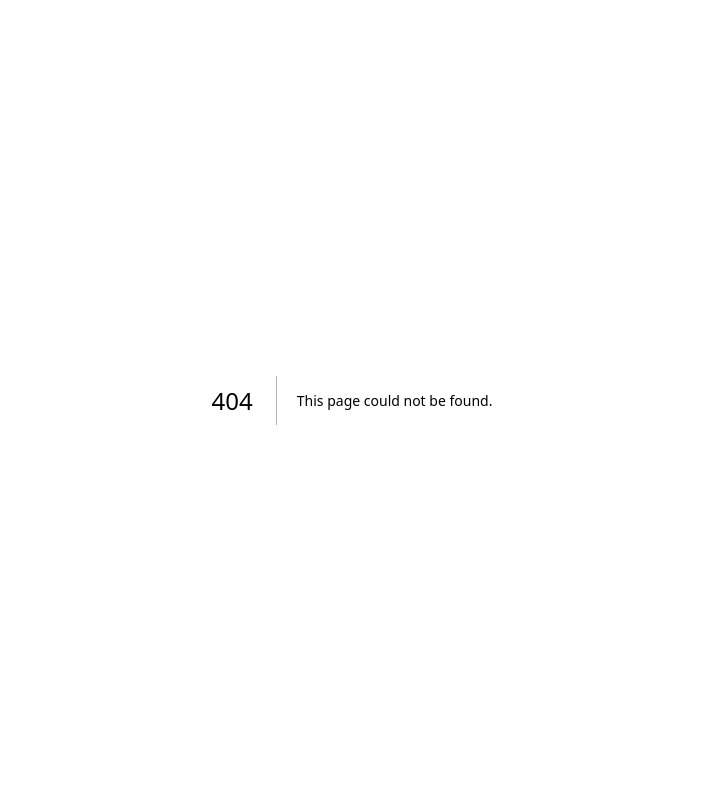
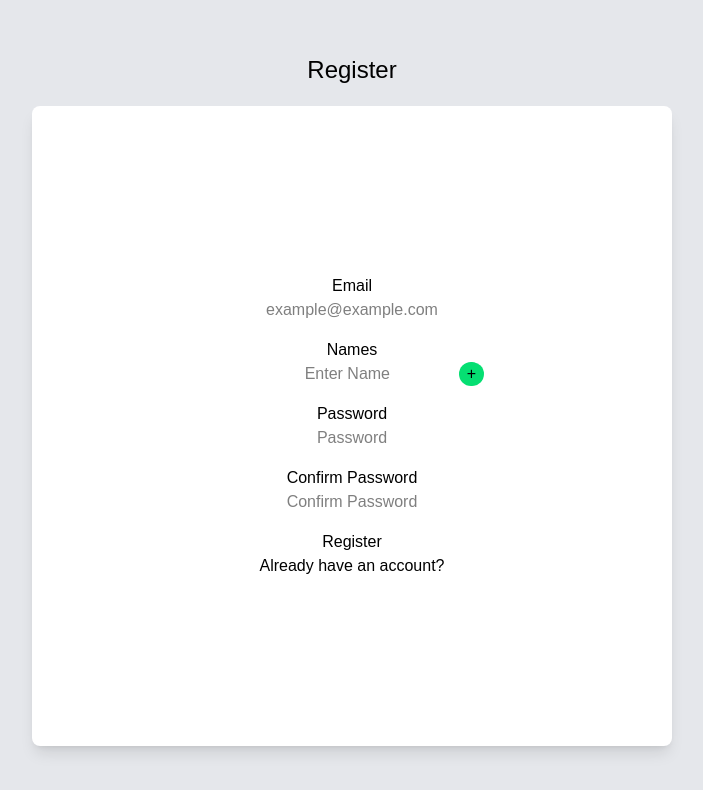
Before and after one commit to avillann00/scrapus, a Next.js app: page /register in a window 1280 px wide. Before the commit this address had no page. Shown: the top 790 px of the page, without its empty margins (288-991 px from the left). Built offline with nearby package versions, Linux system fonts and the light colour scheme.

Commit message:
feat(Register): Implement register page
features:
- Register template
- Register api route
- Validation
- Account creation

```diff
--- /dev/null
+++ b/app/api/register/route.ts
@@ -0,0 +1,38 @@
+import { NextResponse } from 'next/server'
+import { hash } from 'bcryptjs'
+import prisma from '@/lib/prisma'
+
+export async function POST(req: Request){
+  try{
+
+    const { email, names, password } = await req.json()
+
+    if(!email || !password || names.length < 1){
+      return NextResponse.json({ error: 'Missing fields' }, { status: 400 })
+    }
+
+    const existingUser = await prisma.user.findUnique({
+      where: { email }
+    })
+
+    if(existingUser){
+      return NextResponse.json({ error: 'Email already in use' }, { status: 400 })
+    }
+
+    const hashedPassword = await hash(password, 12)
+
+    const user = await prisma.user.create({
+      data: {
+        email,
+        names,
+        password: hashedPassword
+      }
+    })
+
+    return NextResponse.json({ success: true, user: { id: user.id, email: user.email, names: user.names } }, { status: 201 })
+  }
+  catch(error){
+    console.error('Error registering user: ', error)
+    return NextResponse.json({ error: 'Server error' }, { status: 500 })
+  }
+}
--- a/app/login/page.tsx
+++ b/app/login/page.tsx
@@ -29,12 +29,12 @@ export default function Login(){
   return(
     <div className='bg-gray-200 w-screen h-screen flex flex-col items-center justify-center gap-5'>
       <h1 className='text-center text-2xl text-black'>Login</h1>
-      <div className='bg-white w-1/2 h-1/2 rounded-lg shadow-lg text-black flex items-center justify-center'>
+      <div className='bg-white w-1/2 h-1/2 rounded-lg shadow-lg text-black flex flex-col items-center justify-center'>
         <form className='flex flex-col gap-4' onSubmit={handleSubmit}>
           <label className='flex flex-col text-center'>
             Email
             <input
-              type='text'
+              type='email'
               placeholder='example@example.com'
               value={email}
               onChange={(e) => setEmail(e.target.value)}
@@ -52,8 +52,8 @@ export default function Login(){
             />
           </label>
           <button className='hover:text-pink-500 mt-10' type='submit'>Login</button>
-          <button className='hover:text-blue-500' onClick={() => router.push('/register')}>Need an account?</button>
         </form>
+        <button className='hover:text-blue-500' onClick={() => router.push('/register')}>Need an account?</button>
       </div>
     </div>
   )
--- /dev/null
+++ b/app/register/page.tsx
@@ -0,0 +1,136 @@
+'use client'
+
+import axios from 'axios'
+import { useRouter } from 'next/navigation'
+import { useState } from 'react'
+
+export default function Register(){
+  const router = useRouter()
+
+  const [email, setEmail] = useState('')
+  const [name, setName] = useState('')
+  const [names, setNames] = useState<String[]>([])
+  const [password, setPassword] = useState('')
+  const [confirmPassword, setConfirmPassword] = useState('')
+
+  const handleSubmit = async (e: React.FormEvent) => {
+    e.preventDefault()
+
+    if(email.length < 1){
+      alert('Email is required')
+      return
+    }
+    if(names.length < 1){
+      alert('There needs to be at least one name')
+      return
+    }
+    if(password.length < 1){
+      alert('Password is required')
+      return
+    }
+    if(password !== confirmPassword){
+      alert('Passwords do not match')
+      return
+    }
+
+    try{
+      const response = await axios.post('/api/register', {
+        email: email,
+        names: names,
+        password: password
+      })
+
+      router.push('/login')
+    }
+    catch(error){
+      console.error('Error registering user: ', error)
+      alert('Error with registration')
+    }
+
+  }
+
+  const mappedNames = names?.map((name: string) => (
+    <div key={name} className='flex flex-row gap-1'>
+      {name}
+      <button className='bg-red-400 rounded-full px-2' onClick={() => handleRemove(name)}>-</button>
+    </div>
+  ))
+
+  const handleRemove = (name: string) => {
+    setNames((prev) => prev.filter((s) => s !== name))
+  }
+
+  const handleAdd = () => {
+    if(name.trim().length < 1){
+      alert('Name cannot be blank')
+      return
+    }
+    if(names.includes(name.trim())){
+      alert('Name already added')
+      return
+    }
+
+    setNames((prev) => ([...prev, name.trim()]))
+    setName('')
+  }
+
+  return(
+    <div className='bg-gray-200 w-screen h-screen flex flex-col items-center justify-center gap-5'>
+      <h1 className='text-center text-2xl text-black'>Register</h1>
+      <div className='bg-white w-1/2 h-4/5 rounded-lg shadow-lg text-black flex flex-col items-center justify-center'>
+        <form className='flex flex-col gap-4 w-full' onSubmit={handleSubmit}>
+          <label className='flex flex-col text-center'>
+            Email
+            <input
+              type='email'
+              className='text-center'
+              value={email}
+              onChange={(e) => setEmail(e.target.value)}
+              placeholder='example@example.com'
+            />
+          </label>
+          <label className='flex flex-col text-center'>
+            Names
+            <div className='flex flex-row items-center ml-3 justify-center w-full gap-2'>
+              <input
+                type='text'
+                className='text-center'
+                value={name}
+                onChange={(e) => setName(e.target.value)}
+                placeholder='Enter Name'
+              />
+              <button type='button' className='bg-green-400 rounded-full px-2' onClick={handleAdd}>+</button>
+            </div>
+          </label>
+          {names.length > 0 && (
+            <div className='flex flex-row items-center justify-center gap-4 overflow-x-auto'>
+              {mappedNames}
+            </div>
+          )}
+          <label className='flex flex-col text-center'>
+            Password
+            <input
+              type='password'
+              className='text-center'
+              value={password}
+              onChange={(e) => setPassword(e.target.value)}
+              placeholder='Password'
+            />
+          </label>
+          <label className='flex flex-col text-center'>
+            Confirm Password
+            <input
+              type='password'
+              className='text-center'
+              value={confirmPassword}
+              onChange={(e) => setConfirmPassword(e.target.value)}
+              placeholder='Confirm Password'
+            />
+          </label>
+          <button type='submit' className='hover:text-pink-500'>Register</button>
+        </form>
+        <button className='hover:text-blue-500' onClick={() => router.push('/login')}>Already have an account?</button>
+      </div>
+    </div>
+  )
+}
--- a/package.json
+++ b/package.json
@@ -10,6 +10,7 @@
   },
   "dependencies": {
     "@prisma/client": "^6.11.1",
+    "axios": "^1.10.0",
     "bcryptjs": "^3.0.2",
     "next": "15.3.5",
     "next-auth": "^4.24.11",
```
Also changed, not shown: 1 other file (tests, documents, lock files or other folders).
